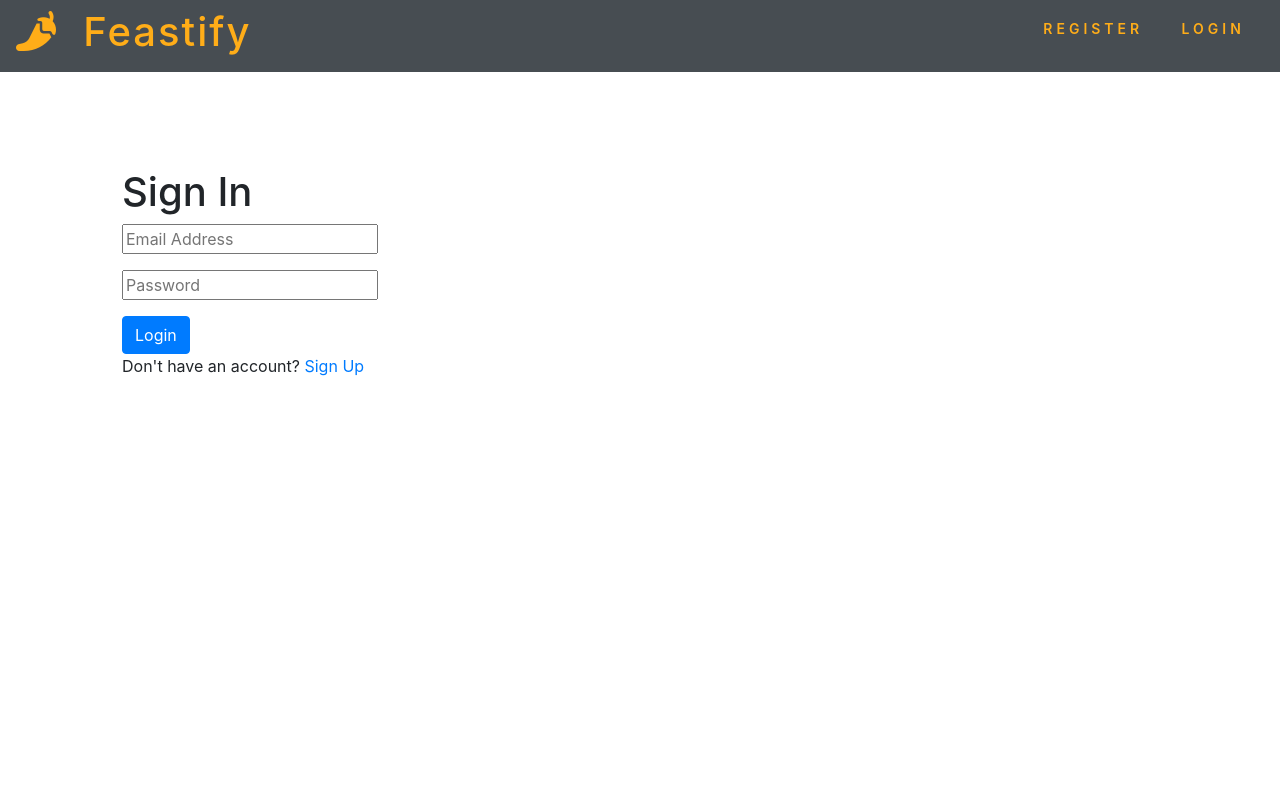
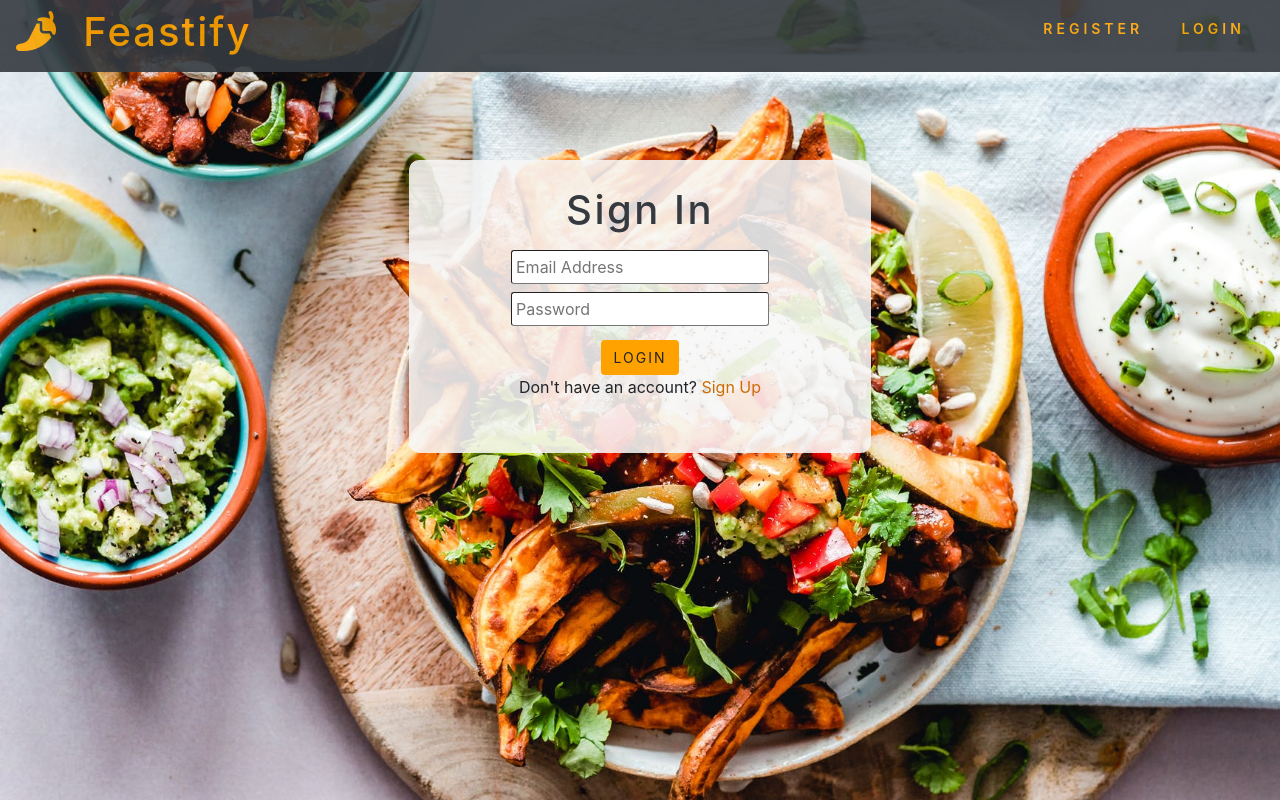
Before and after one commit to elenabaurkot/feastWithFriends, a React (Create React App) app in the folder client/: page /login in a window 1280 px wide. Built offline with nearby package versions, Linux system fonts and the light colour scheme; no server answers.

Commit message:
login and registraiton pages styled

```diff
--- a/client/src/App.css
+++ b/client/src/App.css
@@ -1,5 +1,5 @@
 /* Utilities */
-.container {
+/* .container {
     max-width: 1100px;
     margin: auto;
     overflow: hidden;
@@ -7,3 +7,4 @@
     margin-top: 6rem;
     margin-bottom: 3rem;
   }
+   */
--- a/client/src/App.js
+++ b/client/src/App.js
@@ -28,13 +28,11 @@ const App = () =>  {
     <Fragment>
       <Navbar />
       <Route exact path='/' component={Landing} />
-      <section className="container">
         <Alert />
         <Switch>
           <Route exact path="/register" component={Register} />
           <Route exact path="/login" component={Login} />
         </Switch>
-      </section>
     </Fragment>
   </Router>
   </Provider>
--- a/client/src/components/auth/Login.js
+++ b/client/src/components/auth/Login.js
@@ -3,6 +3,7 @@ import { Link, Redirect } from  'react-router-dom';
 import { connect } from 'react-redux';
 import PropTypes from 'prop-types'
 import { login } from '../../actions/auth';
+import '../styles/loginRegister.css';
 
 const Login = ({ login, isAuthenticated }) => {
     const [formData, setFormData] = useState({
@@ -26,10 +27,11 @@ const Login = ({ login, isAuthenticated }) => {
     }
 
     return <Fragment>
-        <h1>Sign In</h1>
+    <section className="form-background">
         <form className='form' onSubmit={e => onSubmit(e)}>
+        <h1 className='text-dark sign-header'>Sign In</h1>
             <div className="form-group">
-                <input
+                <input className='input-rounded'
                     type="email"
                     placeholder="Email Address"
                     name="email"
@@ -48,11 +50,12 @@ const Login = ({ login, isAuthenticated }) => {
                     minLength="6"
                 />
             </div>
-            <input type="submit" className="btn btn-primary" value="Login" />
+            <input type="submit" className="btn" value="Login" />
+        <p>
+            Don't have an account? <Link to='/register' className='sign-link'>Sign Up</Link>
+        </p>
         </form>
-        <p>
-            Don't have an account? <Link to='/register'>Sign Up</Link>
-        </p>
+    </section>
     </Fragment>
 }
 
--- a/client/src/components/auth/Register.js
+++ b/client/src/components/auth/Register.js
@@ -3,8 +3,8 @@ import { Link, Redirect } from  'react-router-dom';
 import { connect } from 'react-redux';
 import { setAlert } from '../../actions/alert';
 import { register } from '../../actions/auth';
-import PropTypes from 'prop-types'
-
+import PropTypes from 'prop-types';
+import '../styles/loginRegister.css';
 
 const Register = ({ setAlert, register, isAuthenticated }) => {
     const [formData, setFormData] = useState({
@@ -34,8 +34,9 @@ const Register = ({ setAlert, register, isAuthenticated }) => {
     }
 
     return <Fragment>
-        <h1>Register</h1>
+    <section className="form-background">
         <form className='form' onSubmit={e => onSubmit(e)}>
+        <h1 className='text-dark sign-header'>Register</h1>
             <div className='form-group'>
                 <input
                     type='text'
@@ -43,7 +44,7 @@ const Register = ({ setAlert, register, isAuthenticated }) => {
                     name='name'
                     value={name}
                     onChange={e => onChange(e)}
-                    // required
+                    required
                 />
             </div>
             <div className="form-group">
@@ -53,7 +54,7 @@ const Register = ({ setAlert, register, isAuthenticated }) => {
                     name="email"
                     value={email}
                     onChange={e => onChange(e)}
-                    // required
+                    required
                 />
             </div>
             <div className="form-group">
@@ -63,7 +64,7 @@ const Register = ({ setAlert, register, isAuthenticated }) => {
                     name="password"
                     value={password}
                     onChange={e => onChange(e)}
-                    // minLength="6"
+                    minLength="6"
                 />
             </div>
             <div className="form-group">
@@ -73,14 +74,15 @@ const Register = ({ setAlert, register, isAuthenticated }) => {
                     name="password2"
                     value={password2}
                     onChange={e => onChange(e)}
-                    // minLength="6"
+                    minLength="6"
                 />
             </div>
-            <input type="submit" className="btn btn-primary" value="Register" />
+            <input type="submit" className="btn" value="Register" />
+        <p className="my-1">
+            Already have an account? <Link to='/login' className='sign-link'>Sign In</Link>
+        </p>
         </form>
-        <p className="my-1">
-            Already have an account? <Link to='/login'>Sign In</Link>
-        </p>
+    </section>
     </Fragment>
 }
 
--- a/client/src/components/styles/landing.css
+++ b/client/src/components/styles/landing.css
@@ -20,7 +20,7 @@
     margin-right: auto;
     margin-left: auto;
     padding: 6% 8% 6% 8%;
-    border-radius: 2px;
+    border-radius: 10px;
     min-height: fit-content !important;
 }
 #welcome-header{
@@ -37,7 +37,7 @@
 .welcome-link:hover {
     color: rgb(90, 89, 89);
     text-decoration: none;
-    transition: all .2s ease-in-out;
+    transition: all .1s ease-in-out;
     font-size: 23px;
 }
 .welcome-link{
--- /dev/null
+++ b/client/src/components/styles/loginRegister.css
@@ -0,0 +1,54 @@
+.form-background {
+    background: url('./bg-photo.jpeg') no-repeat center/cover;
+    position: absolute;
+    overflow: auto;
+    height: 100% !important;
+    width: 100%;
+    top: 0;
+}
+.form{
+    margin-top: 10rem;
+    margin-bottom: auto;
+    justify-content: center !important;
+    vertical-align: center !important;
+    text-align: center;
+    background-color: rgb(247, 247, 247, .87);
+    width: fit-content;
+    margin-right: auto;
+    margin-left: auto;
+    padding: 2% 8% 3% 8%;
+    border-radius: 10px;
+    min-height: fit-content !important;
+}
+.btn{
+    background-color: rgb(255, 162, 0);
+    letter-spacing: 2px;
+    text-transform: uppercase;
+    font-size: 14px;
+    margin-top: 6px;
+}
+.btn:hover{
+    font-size: 18px;
+    transition: all .1s ease-in-out;
+}
+.sign-link{
+    color: rgb(205, 108, 5);
+}
+.sign-link:hover {
+    color: rgb(90, 89, 89);
+    text-decoration: none;
+    transition: all .1s ease-in-out;
+    font-size: 21px;
+}
+.sign-header{
+    letter-spacing: 2.5px;
+    padding-bottom: 8px;
+}
+.form-group{
+    margin-bottom: .5rem !important;
+}
+input{
+    border-radius: 3px;
+    border-width: 1px;
+    padding: 4px;
+}
```
